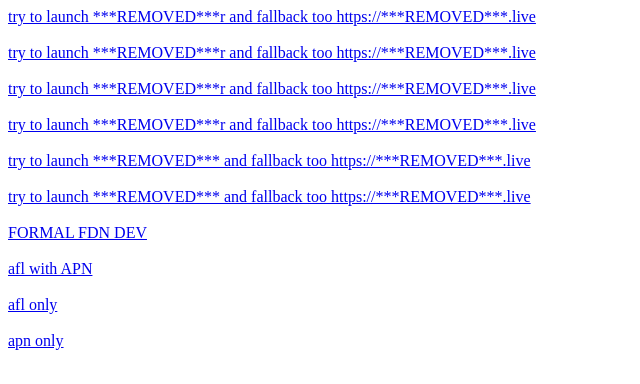
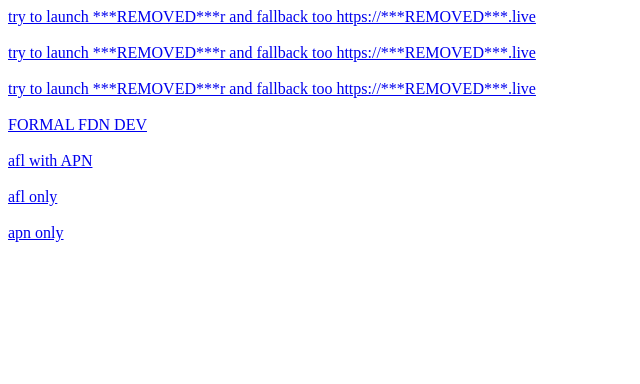
Before and after one commit to WJswag/wjswag.github.io, a plain HTML site: page index.html in a window 1280 px wide. Shown: the whole page, without its empty margins (0-640 px from the left). Drawn offline with Linux system fonts and the light colour scheme.

Commit message:
Update index.html

```diff
--- a/index.html
+++ b/index.html
@@ -1,13 +1,6 @@
 <a href="https://go.***REMOVED***.live/?link=https://***REMOVED***.live&apn=com.machipopo.***REMOVED***&afl=https://www.google.com">try to launch ***REMOVED***r and fallback too https://***REMOVED***.live</a><br /><br />
 <a href="https://go.***REMOVED***.live/?link=https://***REMOVED***.live&apn=com.machipopo.***REMOVED***r&afl=https://www.google.com">try to launch ***REMOVED***r and fallback too https://***REMOVED***.live</a><br /><br />
 <a href="https://go.***REMOVED***.live/?link=https://***REMOVED***.live&apn=com.infinite.october&afl=https://www.google.com">try to launch ***REMOVED***r and fallback too https://***REMOVED***.live</a><br /><br />
-
-
-
-<a href="https://go.***REMOVED***.live/?link=xyz://abc.def&apn=com.machipopo.***REMOVED***r&afl=https://www.google.com">try to launch ***REMOVED***r and fallback too https://***REMOVED***.live</a><br /><br />
-<a href="https://go.***REMOVED***.live/?link=xyz://abc.def&apn=com.machipopo.***REMOVED***&afl=https://www.facebook.com">try to launch ***REMOVED*** and fallback too https://***REMOVED***.live</a><br /><br />
-<a href="https://go.***REMOVED***.live/?link=xyz://abc.def&apn=com.infinite.october&afl=https://www.yahoo.com">try to launch ***REMOVED*** and fallback too https://***REMOVED***.live</a><br /><br />
-
 
 <a href="https://go.***REMOVED***.live?apn=com.machipopo.***REMOVED***.dev&ibi=com.example.ios&link=https%3A%2F%2Fapp.***REMOVED***.live%3Faction%3Demail">FORMAL FDN DEV</a><br /><br />
 
```
